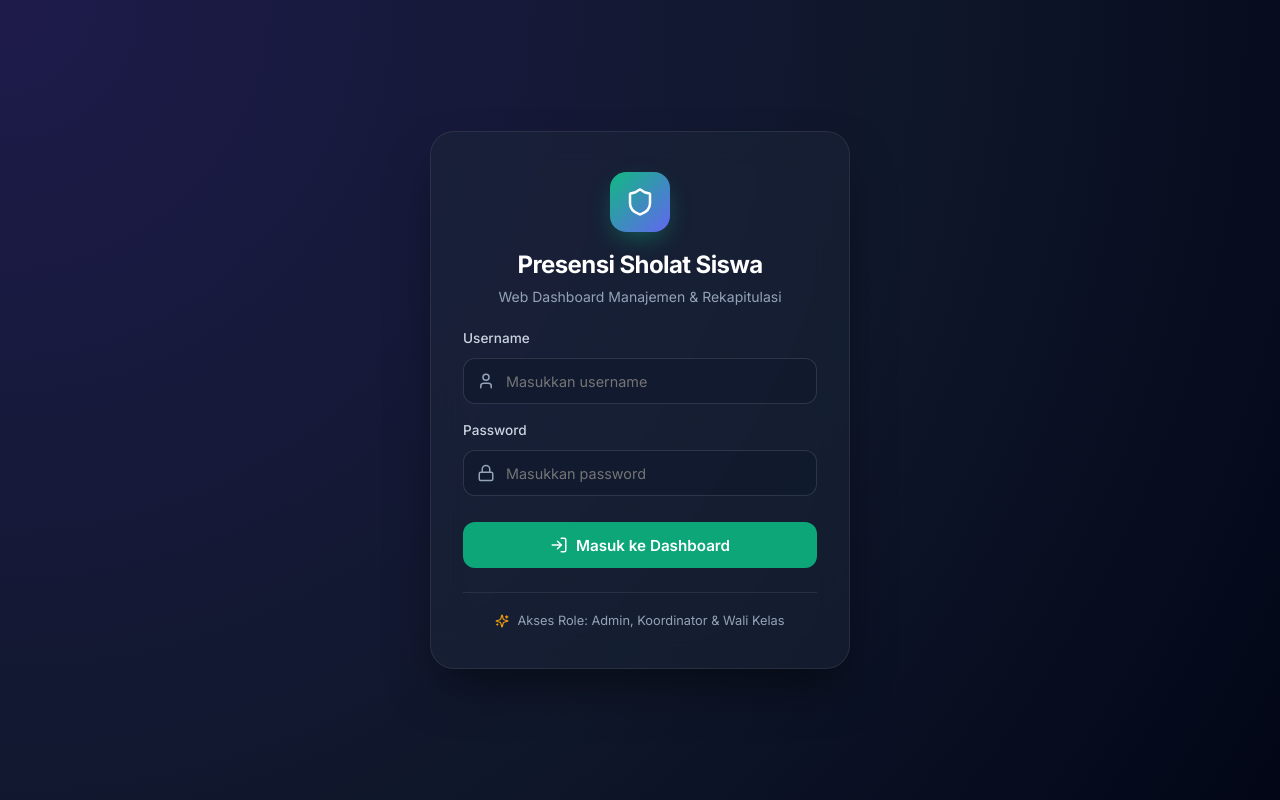
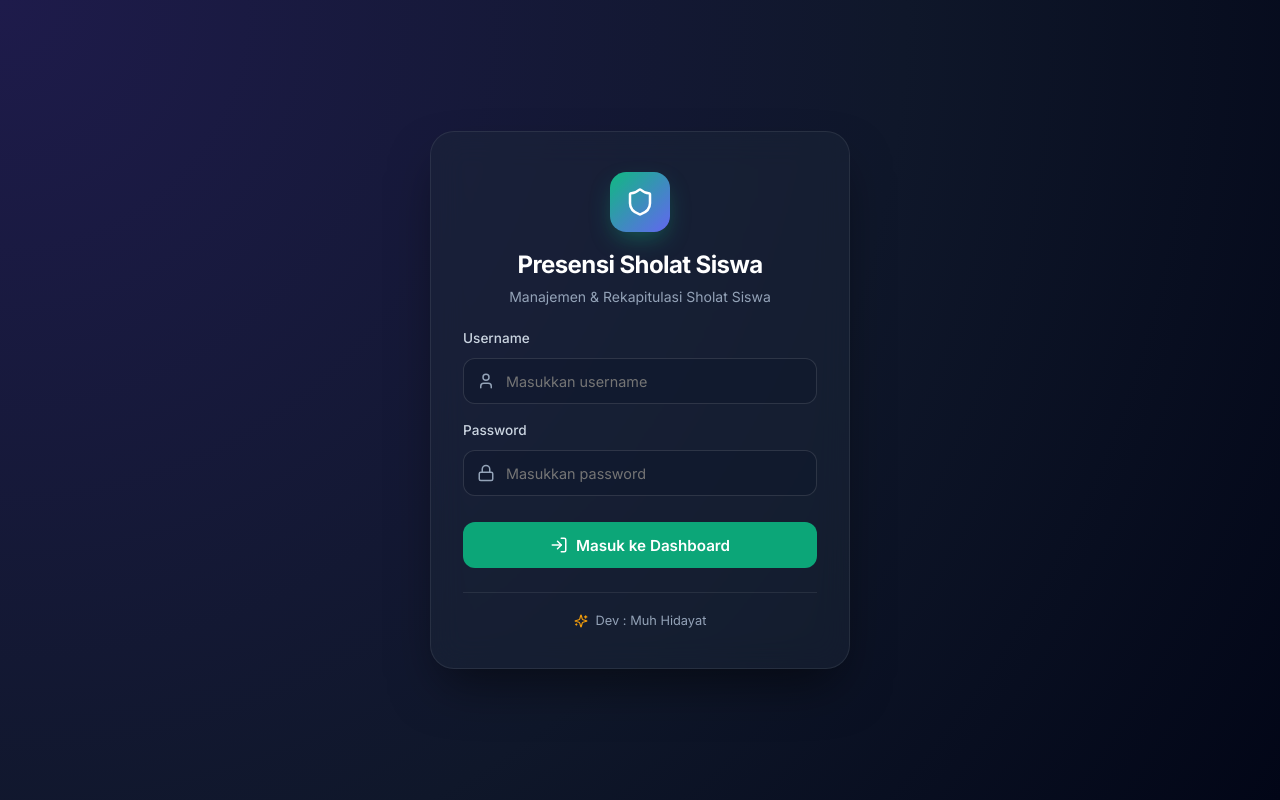
Before and after one commit to mhnwaa-01/presensi-sholat, a Next.js app in the folder web/: page / in a window 1280 px wide. Built offline with nearby package versions, Linux system fonts and the light colour scheme.

Commit message:
Update page.tsx

```diff
--- a/web/app/page.tsx
+++ b/web/app/page.tsx
@@ -109,7 +109,7 @@ export default function LoginPage() {
             Presensi Sholat Siswa
           </h1>
           <p style={{ fontSize: '0.875rem', color: '#94a3b8', lineHeight: '1.4' }}>
-            Web Dashboard Manajemen & Rekapitulasi
+            Manajemen & Rekapitulasi Sholat Siswa
           </p>
         </div>
 
@@ -215,7 +215,7 @@ export default function LoginPage() {
           color: '#94a3b8',
         }}>
           <Sparkles size={14} color="#f59e0b" />
-          <span>Akses Role: Admin, Koordinator & Wali Kelas</span>
+          <span>Dev : Muh Hidayat</span>
         </div>
       </div>
     </div>
```
